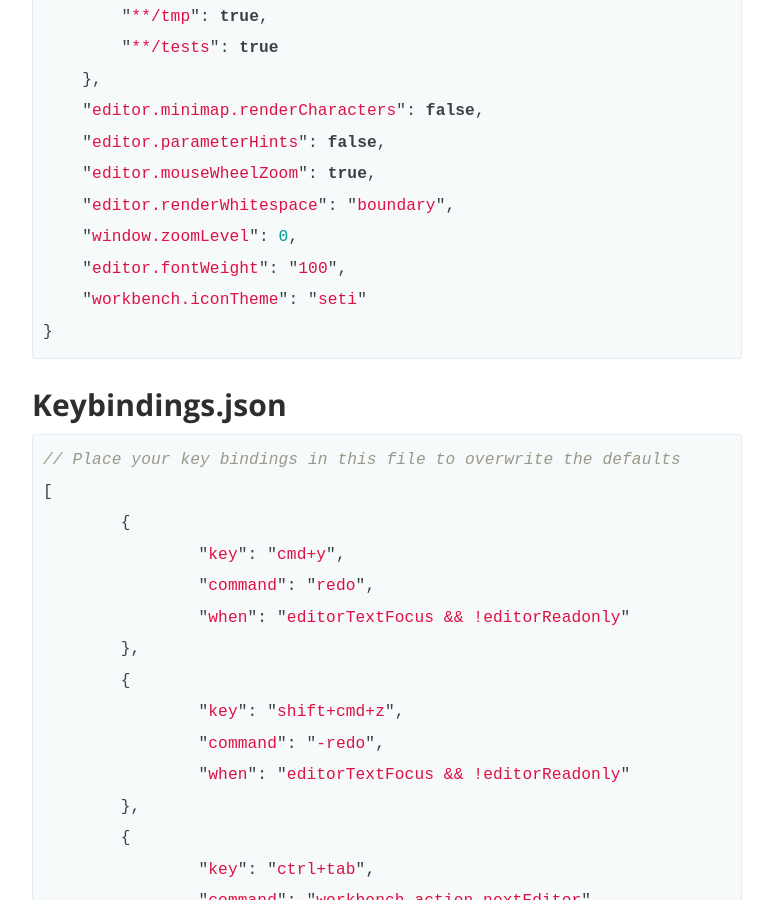
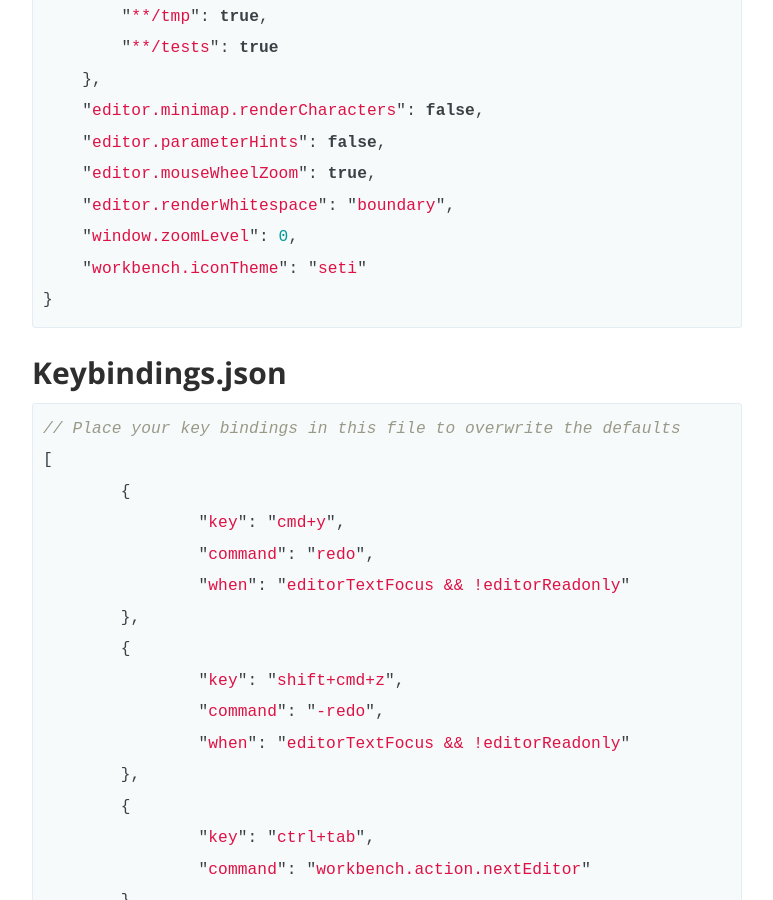
Before and after one commit to nicksheffield/nicksheffield.github.io-old, a Jekyll site: the page built from _posts/2017-10-12-vscode-settings.markdown, in a window 1280 px wide and 900 px high, scrolled down 916 px. Shown: the whole window, without its empty margins (253-1026 px from the left). Built offline with Jekyll 4.4.1, drawn with Linux system fonts in a browser that asks for light colours.

Commit message:
Update 2017-10-12-vscode-settings.markdown

```diff
--- a/_posts/2017-10-12-vscode-settings.markdown
+++ b/_posts/2017-10-12-vscode-settings.markdown
@@ -32,7 +32,6 @@ title: "VIsual Studio Code Settings"
     "editor.mouseWheelZoom": true,
     "editor.renderWhitespace": "boundary",
     "window.zoomLevel": 0,
-    "editor.fontWeight": "100",
     "workbench.iconTheme": "seti"
 }
 {% endhighlight %}
```
